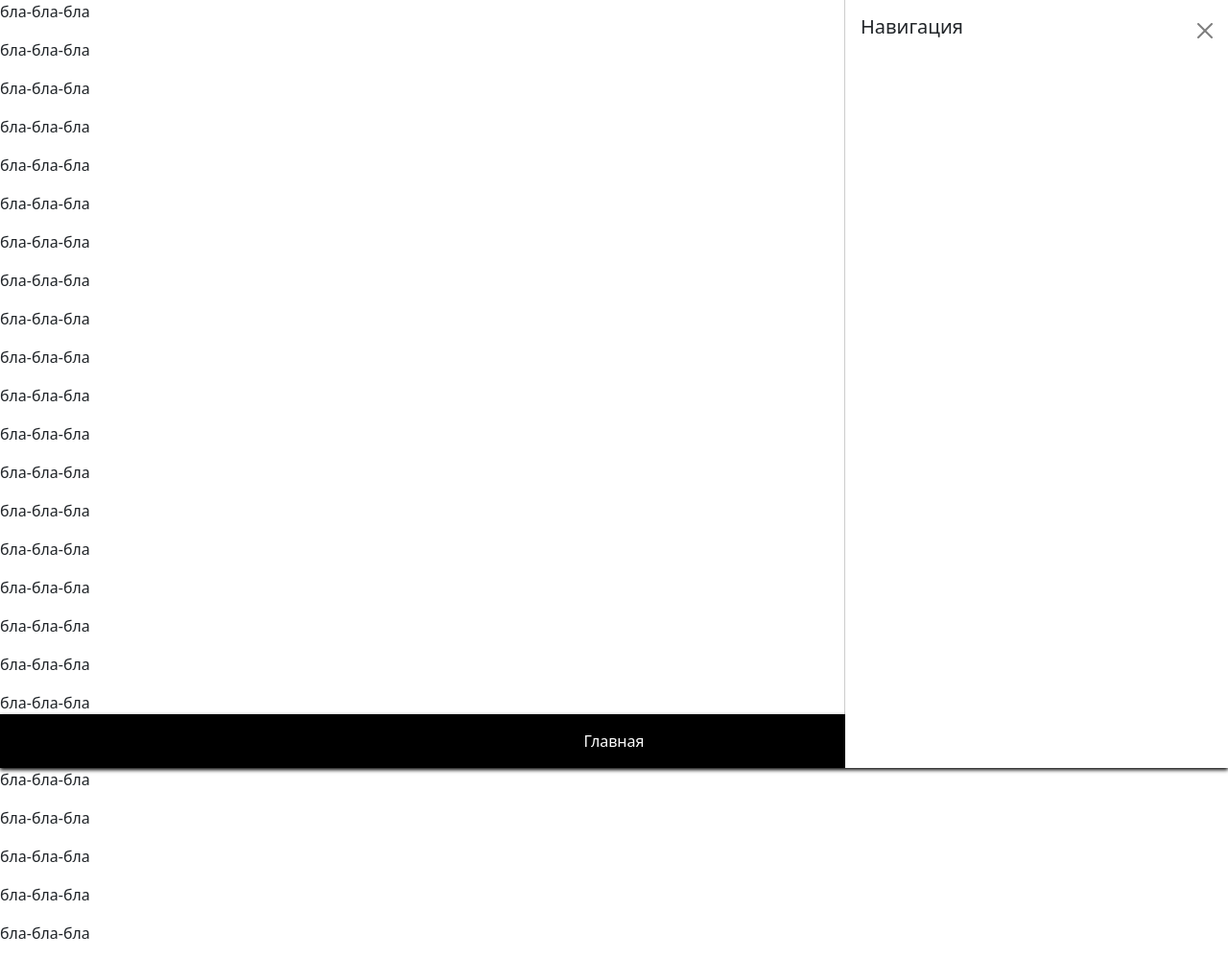
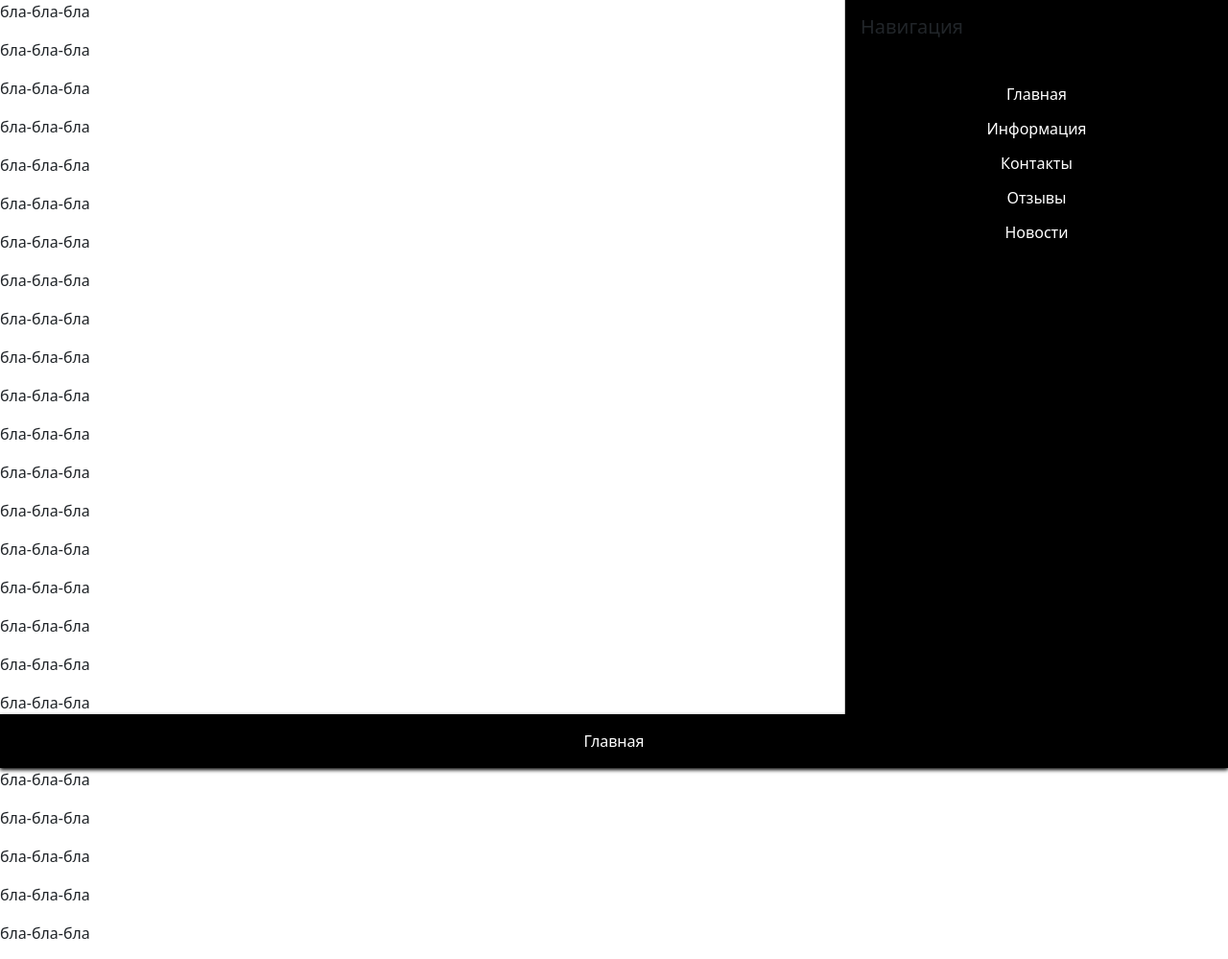
Before and after one commit to SapeNeCo/GenBuild, a Django app: template main/templates/mobile/home_m.html in a window 1280 px wide, after a click on "Главная". Shown: the top 999 px of the page at 96% size. Run offline with Django 4.2, Linux system fonts and the light colour scheme; the template is opened without the code that fills it, so the values that code supplies are empty.

Commit message:
edit offcanvas background-color

```diff
--- a/main/templates/mobile/home_m.html
+++ b/main/templates/mobile/home_m.html
@@ -44,6 +44,12 @@
         .dropdown-menu {
             background-color: black;
         }
+        .offcanvas-header {
+            background-color: black;
+        }
+        .offcanvas-body {
+            background-color: black;
+        }
     </style>
 </head>
 <body>
@@ -58,7 +64,7 @@
                     <button type="button" class="btn-close text-reset" data-bs-dismiss="offcanvas" aria-label="Закрыть"></button>
                 </div>
                 <div class="offcanvas-body">
-                    <a class="btn" href="{% url 'home' %}">Главная</a>
+                    <a class="btn" data-bs-dismiss="offcanvas">Главная</a>
                     <a class="btn" href="{% url 'about' %}">Информация</a>
                     <a class="btn" href="{% url 'contacts' %}">Контакты</a>
                     <a class="btn" href="{% url 'reviews' %}">Отзывы</a>
```
Also changed, not shown: main/templates/mobile/about_m.html (+7 -1 lines), main/templates/mobile/contacts_m.html (+7 -1 lines), main/templates/mobile/news_m.html (+7 -1 lines), main/templates/mobile/reviews_m.html (+7 -1 lines).
